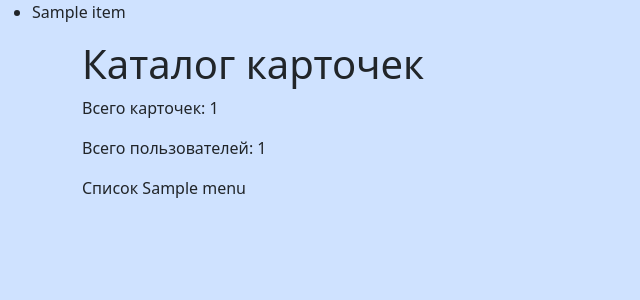
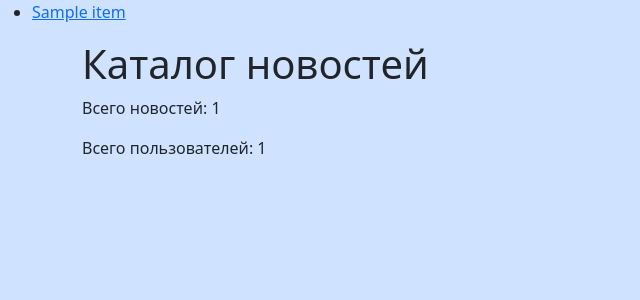
Before and after one commit to tel-ran-de/141024-m-pt-django, a Django app: template news/templates/news/catalog.html in a window 1280 px wide. Shown: the top 300 px of the page, without its empty margins (0-640 px from the left). Run offline with Django 5.2, Linux system fonts and the light colour scheme; the template is opened without the code that fills it: most values are stand-ins (such as "Sample title", 1, 10 or a date in 2020).

Commit message:
Урок 2: сделали ссылки в меню кликабельными

```diff
--- a/itg/urls.py
+++ b/itg/urls.py
@@ -8,6 +8,6 @@ from news import views
 urlpatterns = [
     path('admin/', admin.site.urls),
     path('', views.main),
-    path('info/', views.about),
+    path('about/', views.about),
     path('news/', include('news.urls')),
 ]
--- a/news/templates/news/catalog.html
+++ b/news/templates/news/catalog.html
@@ -14,7 +14,13 @@
         <nav>
             <ul>
                 {% for item in menu %}
-                    <li>{{ item }}</li>
+                    <li>
+                        <!-- Добавляем ссылки в меню -->
+                        <a href="{{ item.url }}">
+                            {{ item.title }}
+                        </a>
+                    </li>
+                    <!-- Добавляем разделитель между элементами меню кроме последнего элемента-->
                     {% if not forloop.last %}
                         <hr>
                     {% endif %}
@@ -37,10 +43,9 @@
 
   <body class="bg-primary-subtle">
     <div class="container mt-1">
-        <h1>Каталог карточек</h1>
-        <p>Всего карточек: {{ cards_count }}</p>
+        <h1>Каталог новостей</h1>
+        <p>Всего новостей: {{ news_count }}</p>
         <p>Всего пользователей: {{ users_count }}</p>
-        <p>Список {{ menu }}</p>
     </div>
     <script src="https://cdn.jsdelivr.net/npm/bootstrap@5.3.3/dist/js/bootstrap.bundle.min.js" integrity="sha384-YvpcrYf0tY3lHB60NNkmXc5s9fDVZLESaAA55NDzOxhy9GkcIdslK1eN7N6jIeHz" crossorigin="anonymous"></script>
   </body>
```
Also changed, not shown: news/views.py (+12 -2 lines), README.md.
